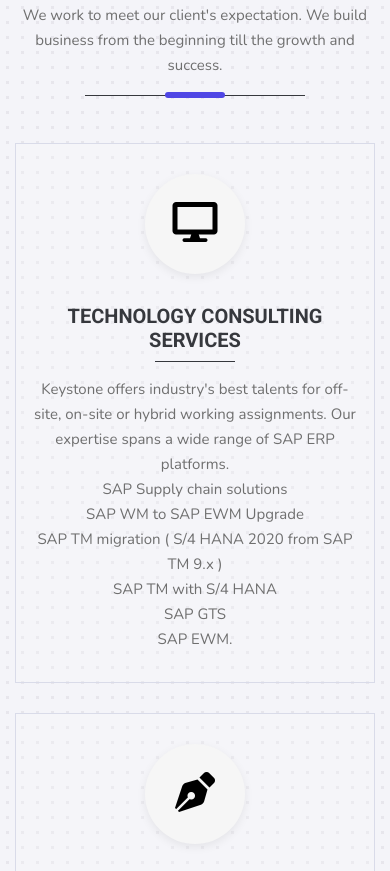
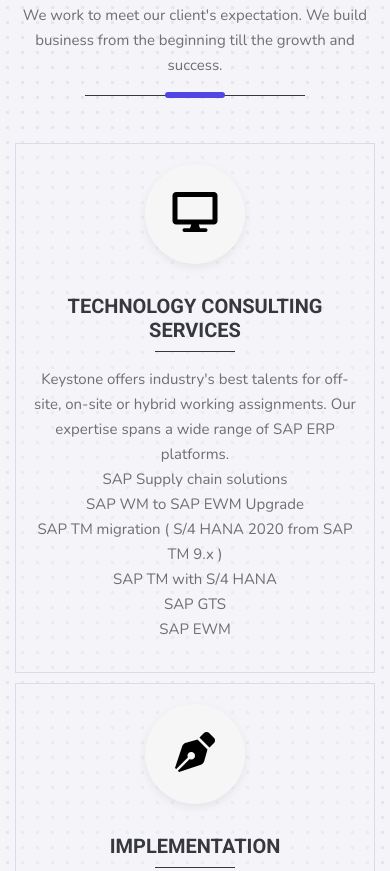
Before and after one commit to Webnodites/keystone-softtech, a plain HTML site: page index.html in a window 390 px wide. Shown: the part 1954-2825 px from the top of the page. Drawn offline with nearby package versions, Linux system fonts and the light colour scheme.

Commit message:
home page

```diff
--- a/assets/css/responsive.css
+++ b/assets/css/responsive.css
@@ -240,7 +240,7 @@
     }
 
     .single-service {
-        padding: 30px 15px;
+        padding: 20px 12px;
     }
 
 
@@ -728,7 +728,7 @@
 
     footer {
         padding-bottom: 0px;
-        padding-top: 32px;
+        padding-top: 20px;
     }
     .blog-content h2 {
         font-size: 24px;
--- a/assets/css/style.css
+++ b/assets/css/style.css
@@ -505,21 +505,23 @@ section.inner-banner-wrapper {
 .service-section-wrapper {
 	background-size: 15px 15px;
 	background-color: var(--bg-secondary);
-	padding-bottom: 70px;
+	padding-bottom: 30px;
 	padding-top: 40px;
 }
 
 .single-service {
 	position: relative;
 	z-index: 1;
-	padding: 40px 30px;
-	margin-bottom: 30px;
+	padding: 15px 40px;
+	margin-bottom: 10px;
 	border: 1px solid #d9dbe9;
 	transition: all ease 0.7s;
 	-webkit-transition: all ease 0.7s;
 	-moz-transition: all ease 0.7s;
 	-ms-transition: all ease 0.7s;
 	-o-transition: all ease 0.7s;
+	max-width: 100%;
+	height: 530px;
 }
 
 .single-service:hover {
--- a/index.html
+++ b/index.html
@@ -178,12 +178,12 @@
                     <!-- service content -->
                     <h3>Technology Consulting Services</h3>
                     <p>Keystone offers industry's best talents for off-site, on-site or hybrid working assignments. Our expertise spans a wide range of SAP ERP platforms.</p>
-<p>SAP Supply chain solutions </p>
-<p>SAP WM to SAP EWM Upgrade </p>
-<p>SAP TM migration ( S/4 HANA 2020 from SAP TM 9.x )</p>
-<p>SAP TM with S/4 HANA</p>
-<p>SAP GTS</p>
-<p>SAP EWM. </p>
+                        <ul style="list-style: square;"><li> <p>SAP Supply chain solutions</p></li>
+                        <li><p>SAP WM to SAP EWM Upgrade</p></li>
+                        <li><p>SAP TM migration ( S/4 HANA 2020 from SAP TM 9.x )</p></li>
+                        <li><p>SAP TM with S/4 HANA</p></li>
+                        <li><p>SAP GTS</p></li>
+                        <li><p>SAP EWM</p></li>   </ul>
                 </div>
             </div>
             <!-- single service end -->
@@ -427,7 +427,24 @@ Surender_20 -->
 
 <!-- Code end -->
 
-<!-- All js file -->
+<!-- All js file & Code.-->
+<script>
+    function myFunction() {
+      var dots = document.getElementById("dots");
+      var moreText = document.getElementById("more");
+      var btnText = document.getElementById("myBtn");
+
+      if (dots.style.display === "none") {
+        dots.style.display = "inline";
+        btnText.innerHTML = "Read more";
+        moreText.style.display = "none";
+      } else {
+        dots.style.display = "none";
+        btnText.innerHTML = "Read less";
+        moreText.style.display = "inline";
+      }
+    }
+    </script>
 <script src="assets/js/vendor/modernizr-3.6.0.min.js"></script>
 <script src="assets/js/vendor/jquery-1.12.4.min.js"></script>
 <script src="assets/js/slick.min.js"></script>
```
